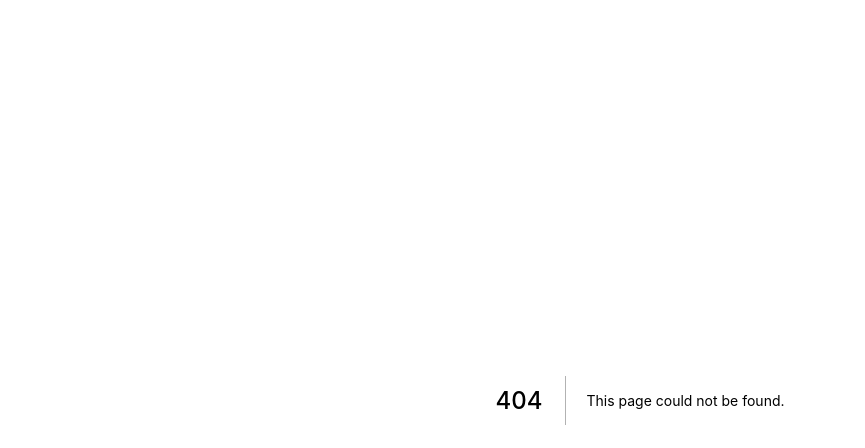
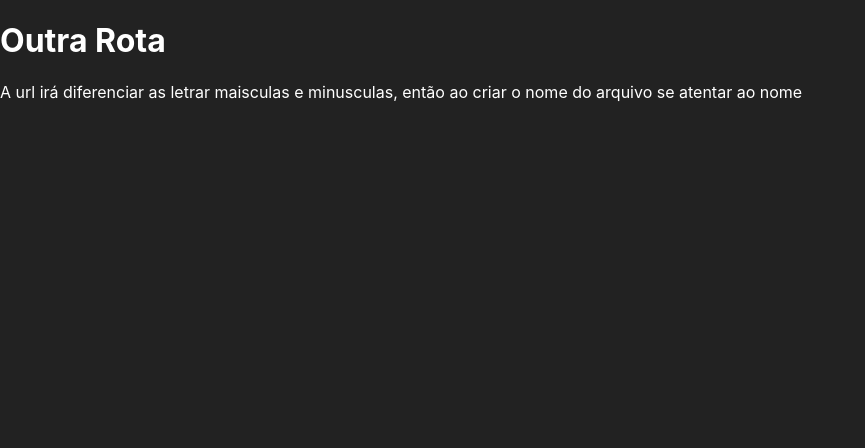
Before and after one commit to jordanobaluz/next-basico, a Next.js app: page /outraRota in a window 1280 px wide. Before the commit this address had no page. Shown: the top 448 px of the page, without its empty margins (0-865 px from the left). Built offline with nearby package versions, Linux system fonts and the light colour scheme.

Commit message:
criado componentes de rotas, para demonstrar como funciona as rotas

```diff
--- /dev/null
+++ b/src/pages/outraRota.jsx
@@ -0,0 +1,8 @@
+export default function outraRota() {
+    return (
+        <div>
+            <h1>Outra Rota</h1>
+            <span>A url irá diferenciar as letrar maisculas e minusculas, então ao criar o nome do arquivo se atentar ao nome</span>
+        </div>
+    )
+}
--- a/src/styles/globals.css
+++ b/src/styles/globals.css
@@ -2,6 +2,8 @@ html,
 body {
   padding: 0;
   margin: 0;
+  background-color: #222;
+  color: #fff;
   font-family: -apple-system, BlinkMacSystemFont, Segoe UI, Roboto, Oxygen,
     Ubuntu, Cantarell, Fira Sans, Droid Sans, Helvetica Neue, sans-serif;
 }
```
Also changed, not shown: src/pages/_outraRota.jsx (added, +8 -0 lines), src/pages/rotas/index.jsx (added, +11 -0 lines).
